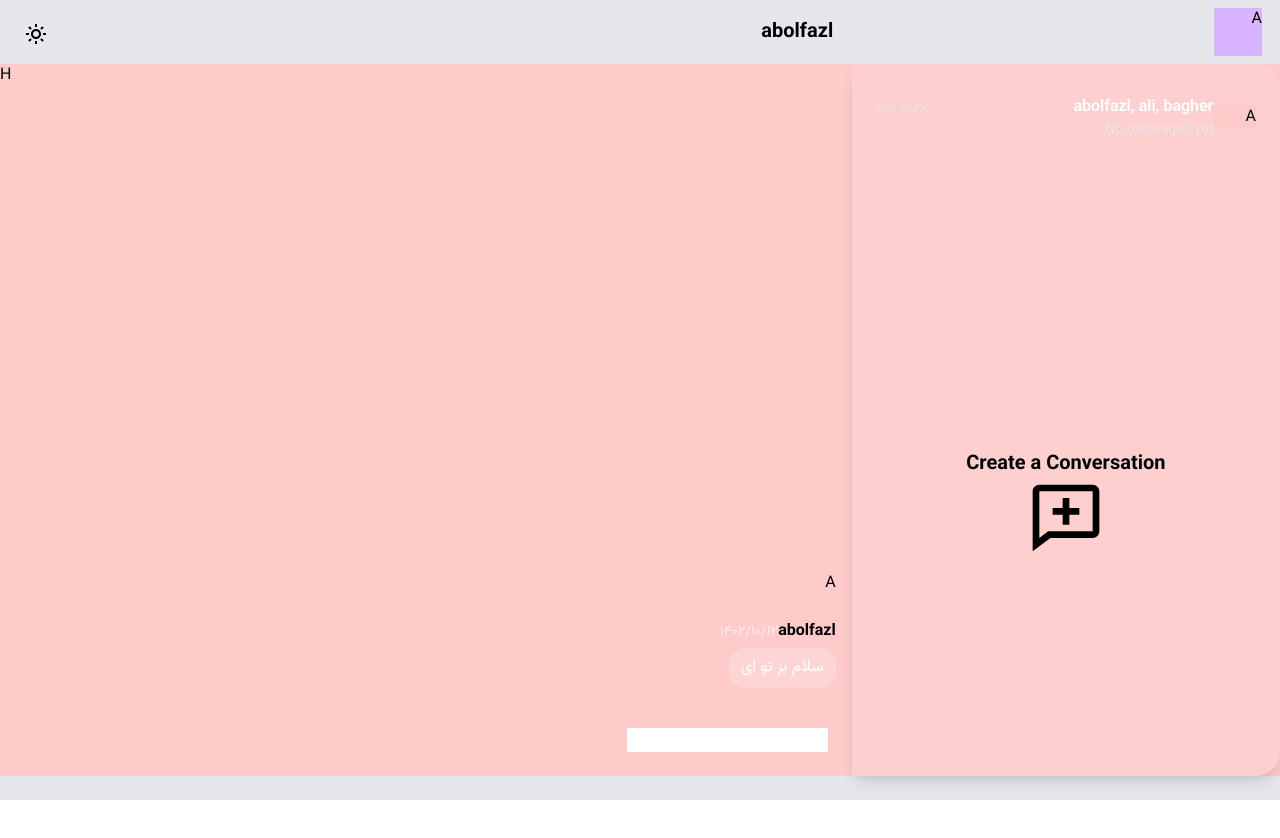
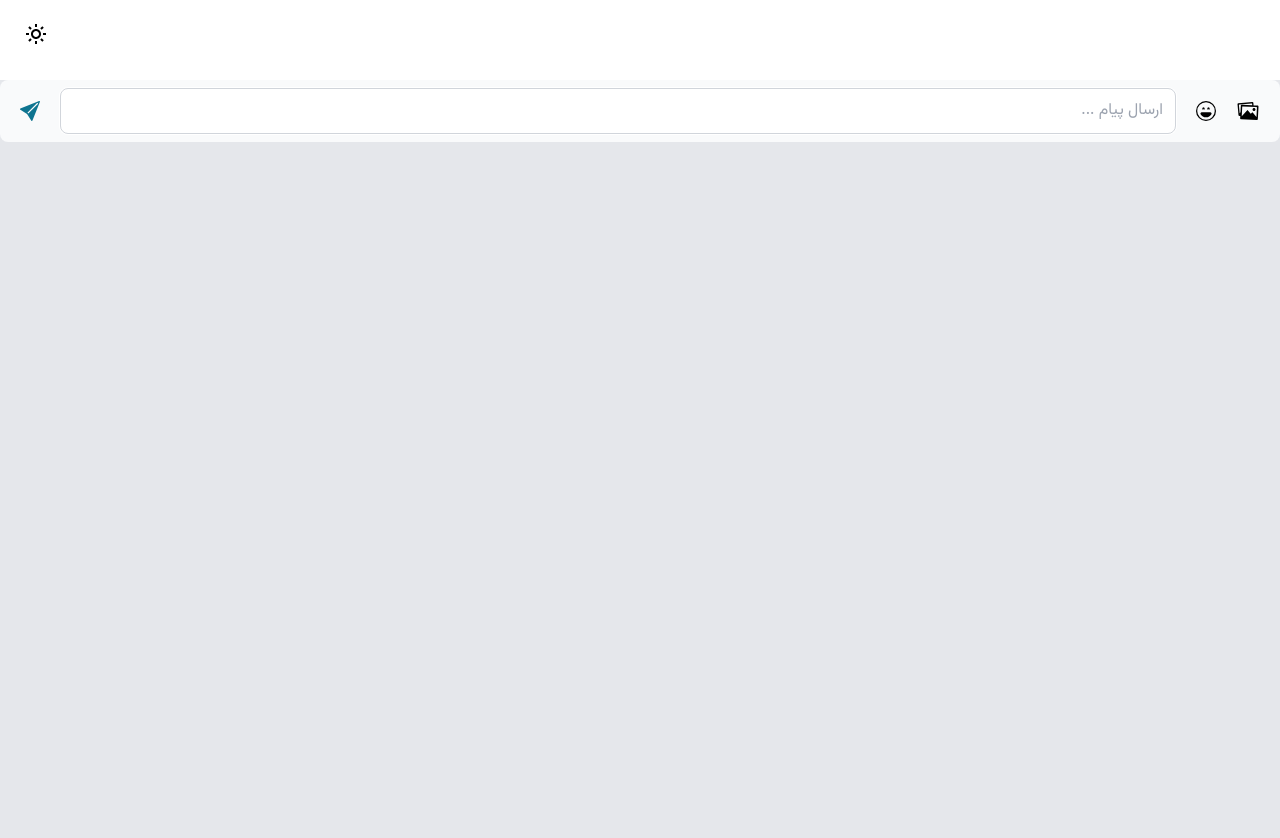
Before and after one commit to Mohaymen-Academy/FE-TEAM2-Messenger, a React (Vite) app: page / in a window 1280 px wide. Shown: the top 838 px of the page. Before the commit the page ends 800 px from the top, so only its background shows below. Built offline with nearby package versions, Linux system fonts and the light colour scheme.

Commit message:
Add: text area component for sending message

```diff
--- a/package.json
+++ b/package.json
@@ -16,6 +16,7 @@
     "clsx": "^2.0.0",
     "react": "^18.2.0",
     "react-dom": "^18.2.0",
+    "react-hook-form": "^7.45.4",
     "react-hot-toast": "^2.4.1",
     "react-icons": "^4.10.1",
     "react-redux": "^8.1.2",
--- a/src/App.tsx
+++ b/src/App.tsx
@@ -1,8 +1,7 @@
 import { useSelector } from "react-redux";
 import ThemeToggle from "./components/ThemeToggle";
-import Paragraph from "./components/ui/paragraph/Paragraph";
 import Chat from "./pages/chat/Chat";
-
+import TextArea from "./components/input/TextArea";
 
 function App() {
   const { theme } = useSelector((store) => store.app);
@@ -11,8 +10,9 @@ function App() {
     <div className={`${theme}`}>
       <div className="bg-gray-200 dark:bg-slate-900 w-screen h-screen">
         {/* An absolute positioned element for development */}
-        <Chat />
+        {/* <Chat /> */}
         <ThemeToggle />
+        <TextArea />
       </div>
     </div>
   );
--- a/src/components/ThemeToggle.tsx
+++ b/src/components/ThemeToggle.tsx
@@ -13,8 +13,8 @@ const ThemeToggle = () => {
       onClick={() => dispatch(toggleTheme())}
       className="group absolute top-4 left-4"
     >
-      <BiSun className="rotate-0 w-6 h-6 scale-100 transition-all duration-300 dark:hover dark:-rotate-90 dark:scale-0 " />
-      <BiMoon className="absolute w-6 h-6 rotate-90 scale-0 transition-all duration-300  dark:rotate-0 dark:scale-100 dark:group-hover:text-gray-200" />
+      <BiSun className="rotate-0 icon scale-100 transition-all duration-300 dark:hover dark:-rotate-90 dark:scale-0 " />
+      <BiMoon className="absolute icon rotate-90 scale-0 transition-all duration-300  dark:rotate-0 dark:scale-100" />
       <span className="sr-only">Toggle theme</span>
     </Button>
   );
--- /dev/null
+++ b/src/components/input/TextArea.tsx
@@ -0,0 +1,62 @@
+import { FieldValues, useForm } from "react-hook-form";
+import Button from "../ui/button/Button";
+import { IoMdImages } from "react-icons/io";
+import { BsEmojiLaughing, BsFillSendFill } from "react-icons/bs";
+import { ChangeEvent, useState } from "react";
+
+const TextArea = () => {
+  const {
+    register,
+    handleSubmit,
+    formState: { errors },
+  } = useForm<FieldValues>({
+    defaultValues: { message: "" },
+  });
+
+  const [textareaHeight, setTextAreaHeight] = useState("auto");
+
+  const handleTextAreaInput = (event: ChangeEvent<HTMLTextAreaElement>) => {
+    const { scrollHeight, clientHeight } = event.target;
+    const newHeight = (
+      scrollHeight > clientHeight ? scrollHeight : "auto"
+    ) as string;
+    setTextAreaHeight(newHeight);
+  };
+
+  return (
+    <>
+      <label htmlFor="chat" className="sr-only">
+        Your message
+      </label>
+      <div className="flex gap-1 items-center px-3 py-2 rounded-lg bg-gray-50 dark:bg-gray-700 mt-20">
+        <Button variant="ghost" size="sm" className="group">
+          <IoMdImages className="icon" />
+          <span className="sr-only">Upload image</span>
+        </Button>
+
+        <Button variant="ghost" size="sm" className="group">
+          <BsEmojiLaughing className="icon w-5 h-5" />
+          <span className="sr-only">Add emoji</span>
+        </Button>
+
+        <textarea
+          id="chat"
+          rows={1}
+          style={{ height: textareaHeight }}
+          onInput={handleTextAreaInput}
+          className="block mx-2 px-3 py-2.5 w-full text-base text-gray-900 bg-white ring-1 ring-white
+          dark:ring-gray-800 dark:focus:ring-blue-400 rounded-lg border border-gray-300
+           focus:ring-blue-500 dark:bg-gray-800 dark:border-gray-800 dark:placeholder-gray-400 dark:text-white outline-none resize-none leading-6"
+          placeholder="ارسال پیام ..."
+        ></textarea>
+
+        <Button variant="ghost" size="sm" className="hover:bg-blue-100 group">
+          <BsFillSendFill className="w-5 h-5 text-cyan-700 dark:text-cyan-300" />
+          <span className="sr-only">Send message</span>
+        </Button>
+      </div>
+    </>
+  );
+};
+
+export default TextArea;
--- a/src/components/ui/button/Button.tsx
+++ b/src/components/ui/button/Button.tsx
@@ -13,7 +13,7 @@ export const buttonVariants = cva(
         outline:
           "bg-slate-900 text-white hover:bg-slate-900 dark:bg-slate-200 dark:text-slate-900 dark:hover:bg-slate-100 border border-slate-200 hover:bg-slate-100 dark-border-slate-700",
         ghost:
-          "bg-transparent hover:bg-slate-100 dark:hover:bg-slate-800 dark:text-slate-400 data-[state=open]:bg-transparent dark:data-[state=open]:bg-transparent",
+          "bg-transparent hover:bg-slate-200 dark:hover:bg-slate-800 dark:text-slate-400 data-[state=open]:bg-transparent dark:data-[state=open]:bg-transparent",
         link: "bg-transparent underline-offset-4 hover:underline text-slate-900 dark:text-slate-100",
       },
       size: {
@@ -42,11 +42,17 @@ const Button: React.FC<ButtonProps> = forwardRef<
   return (
     <button
       ref={ref}
-      className={merge(buttonVariants({ variant, size, className }))}
+      className={merge(
+        buttonVariants({
+          variant,
+          size,
+          className,
+        })
+      )}
       disabled={isLoading}
       {...props}
     >
-      {false ? <ClipLoader /> : null}
+      {isLoading ? <ClipLoader /> : null}
       {children}
     </button>
   );
--- a/src/styles/index.css
+++ b/src/styles/index.css
@@ -1,3 +1,9 @@
 @tailwind base;
 @tailwind components;
 @tailwind utilities;
+
+@layer components {
+  .icon {
+    @apply w-6 h-6 dark:group-hover:text-gray-200;
+  }
+}
```
Also changed, not shown: src/components/ui/input/TextInput.tsx (added), 1 other file (tests, documents, lock files or other folders).
